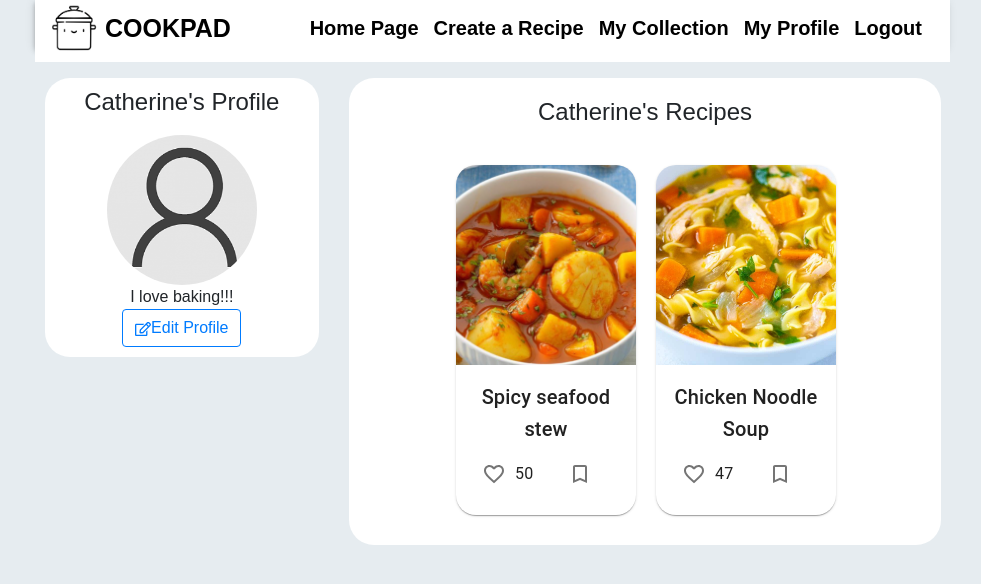
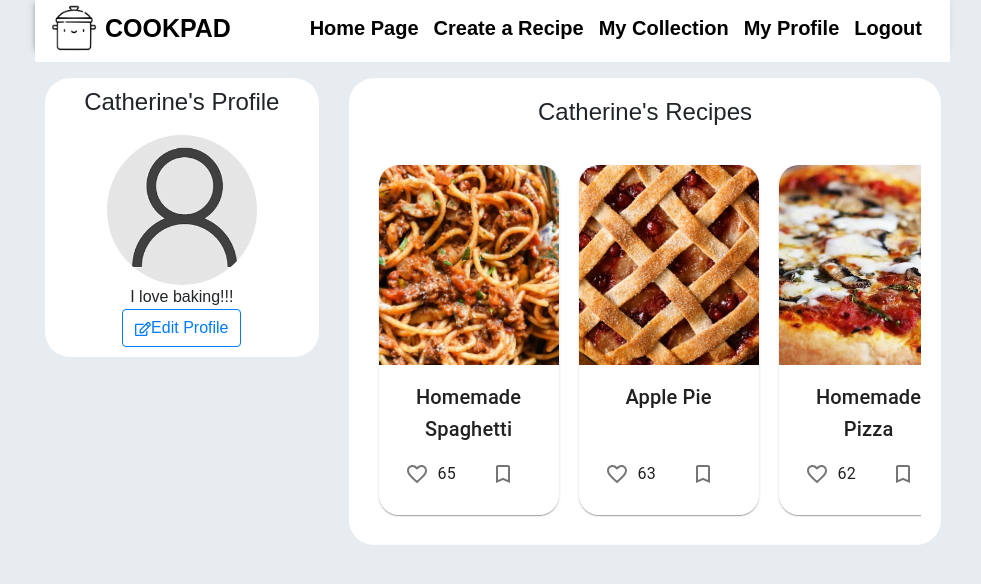
Before and after one commit to CatherineZM/CookPad, a React (Create React App) app: page /viewprofile/1/1 in a window 1280 px wide. Shown: the top 584 px of the page, without its empty margins (149-1130 px from the left). Built offline with nearby package versions, Linux system fonts and the light colour scheme.

Commit message:
scrollable recipe list

```diff
--- a/src/components/editProfile/editProfile.component.js
+++ b/src/components/editProfile/editProfile.component.js
@@ -6,6 +6,11 @@ import ReceipeList from '../recipelist/recipelist.component'
 import Avatar from 'react-avatar-edit';
 
 import ProfilePic from'../viewProfile/default-profile-pic.png'
+import recipe5 from '../../recipes/spaghetti.png'
+import recipe6 from '../../recipes/apple-pie.png'
+import recipe7 from '../../recipes/homemade-pizza.png'
+import recipe8 from '../../recipes/greek-salad.png'
+import recipe9 from '../../recipes/seafood-sandwiches.png'
 import recipe10 from '../../recipes/seafood-stew.png'
 import recipe11 from '../../recipes/Chicken-Noodle-Soup.jpg'
 import { FaRegSave } from "react-icons/fa";
@@ -23,6 +28,11 @@ export default class EditProfile extends Component {
             picturePreview: null,
             description: "I love baking!!!",
             recipes: [
+                {id:4, src:recipe5, liked: false, collected: false, title:'Homemade Spaghetti', likes:65, categories:[1]},
+                {id:5, src:recipe6, liked: false, collected: false, title:'Apple Pie', likes:63, categories:[2]},
+                {id:6, src:recipe7, liked: false, collected: false, title:'Homemade Pizza', likes:62, categories:[3]},
+                {id:7, src:recipe8, liked: false, collected: false, title:'Greek Salad', likes:60, categories:[4]},
+                {id:8, src:recipe9, liked: false, collected: false, title:'Seafood Sandwiches', likes:58, categories:[5, 6]},
                 {id:9, src:recipe10, liked: false, collected: false, title:'Spicy seafood stew', likes:50, categories:[6, 7]},
                 {id:10, src:recipe11, liked: false, collected: false, title:'Chicken Noodle Soup', likes:47, categories:[7]}
             ]
--- a/src/components/myCollection/myCollection.css
+++ b/src/components/myCollection/myCollection.css
@@ -4,6 +4,7 @@
     margin-top: 30px;
     margin-left: 5%;
     max-width: 800px;
+    border-radius: 25px;
 }
 
 #my-collection b{
--- a/src/components/recipelist/recipelist.component.js
+++ b/src/components/recipelist/recipelist.component.js
@@ -42,7 +42,7 @@ class ReceipeList extends Component {
     render(){
         const {classes, recipes, clickRecipe, clickHeart, clickStar, userid} = this.props;
         return(
-            <div>
+            <div className="horizontal-scrollable">
             {recipes.map( (recipe) => (
                 <div key={uid(recipe.title)} className="recipe-container">
                         <Card className={classes.root}>
--- a/src/components/recipelist/recipelist.css
+++ b/src/components/recipelist/recipelist.css
@@ -1,11 +1,17 @@
 .recipe-container {
-    float: left;
     margin-left: 10px;
     margin-right: 10px;
     margin-top: 30px;
     margin-bottom: 10px;
     text-align:center;
     background-color: white;
+    display: inline-block;
+    white-space: normal;
+}
+
+div.horizontal-scrollable{
+    overflow-x: auto;
+    white-space: nowrap;
 }
 
 a{
--- a/src/components/viewProfile/viewProfile.component.js
+++ b/src/components/viewProfile/viewProfile.component.js
@@ -7,6 +7,11 @@ import Avatar from 'react-avatar';
 
 // hard coded images
 import ProfilePic from'./default-profile-pic.png'
+import recipe5 from '../../recipes/spaghetti.png'
+import recipe6 from '../../recipes/apple-pie.png'
+import recipe7 from '../../recipes/homemade-pizza.png'
+import recipe8 from '../../recipes/greek-salad.png'
+import recipe9 from '../../recipes/seafood-sandwiches.png'
 import recipe10 from '../../recipes/seafood-stew.png'
 import recipe11 from '../../recipes/Chicken-Noodle-Soup.jpg'
 import { FaRegEdit } from "react-icons/fa";
@@ -27,6 +32,11 @@ export default class ViewProfile extends Component {
             user: user_lst.find(usr=>usr.uid === parseInt(this.props.match.params.uid)),
             userpicture: {src: ProfilePic},
             recipes: [
+                {id:4, src:recipe5, liked: false, collected: false, title:'Homemade Spaghetti', likes:65, categories:[1]},
+                {id:5, src:recipe6, liked: false, collected: false, title:'Apple Pie', likes:63, categories:[2]},
+                {id:6, src:recipe7, liked: false, collected: false, title:'Homemade Pizza', likes:62, categories:[3]},
+                {id:7, src:recipe8, liked: false, collected: false, title:'Greek Salad', likes:60, categories:[4]},
+                {id:8, src:recipe9, liked: false, collected: false, title:'Seafood Sandwiches', likes:58, categories:[5, 6]},
                 {id:9, src:recipe10, liked: false, collected: false, title:'Spicy seafood stew', likes:50, categories:[6, 7]},
                 {id:10, src:recipe11, liked: false, collected: false, title:'Chicken Noodle Soup', likes:47, categories:[7]}
             ],
@@ -120,7 +130,7 @@ export default class ViewProfile extends Component {
 
                 <div id="user-recipes">
                     <h4>{this.state.user.name + "'s Recipes"}</h4>
-                    <div id="recipe-list">
+
                     <ReceipeList
                         recipes={this.state.recipes}
                         clickHeart={this.clickHeart}
@@ -128,7 +138,7 @@ export default class ViewProfile extends Component {
                         clickRecipe = {this.clickRecipe}
                         userid={this.state.curruid}
                     />
-                    </div>
+
                 </div>
             </Container>
             </div>
--- a/src/components/viewProfile/viewProfile.css
+++ b/src/components/viewProfile/viewProfile.css
@@ -43,4 +43,6 @@
 
 #recipe-list{
     margin-left: 14%;
+    width: 400px;
+    height: 400px;
 }
```
